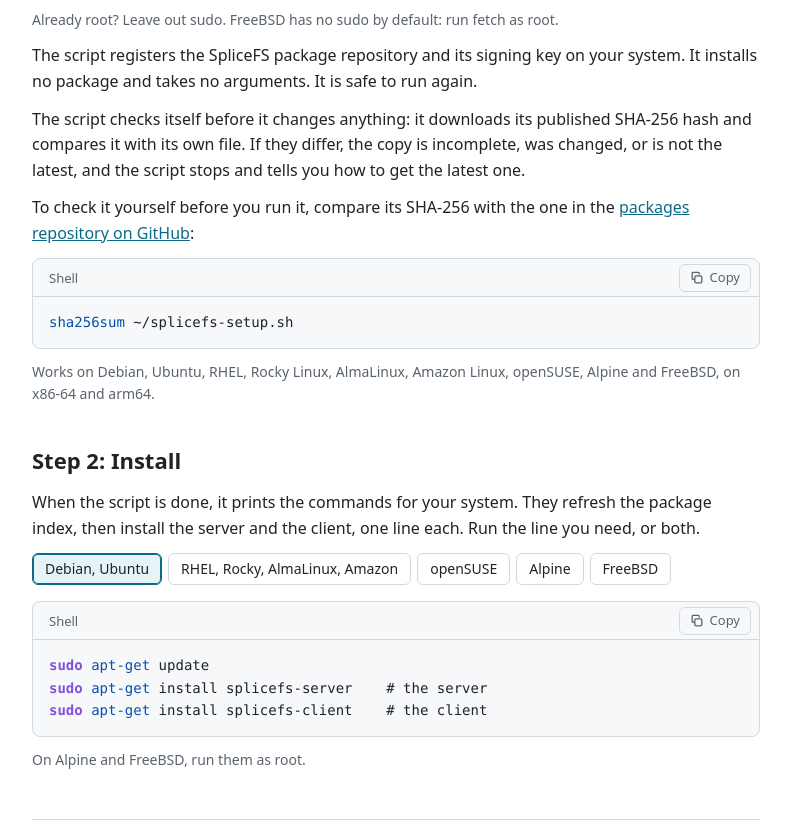
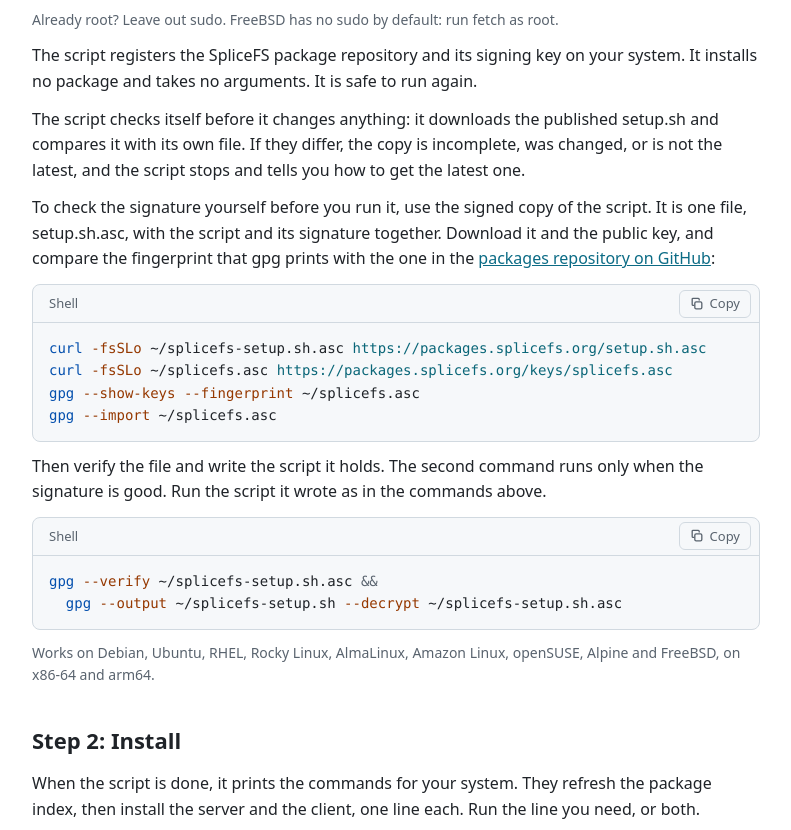
Before and after one commit to SpliceFS/packages, a plain HTML site: page site/index.html in a window 1280 px wide. Shown: the part 483-1313 px from the top of the page, without its empty margins (244-1035 px from the left). Drawn offline with Linux system fonts and the light colour scheme.

Commit message:
Publish the setup script as one clearsigned file
The site published setup.sh, setup.sh.sha256 and a detached signature
as three files, uploaded one after another. For a moment a reader got
a new script with the old hash or the old signature, and the script's
own check downloaded the hash, the same two-file window.

setup.sh.asc is now setup.sh clearsigned: the script and its signature
in one file, complete on its own. setup.sh.sha256 and the detached
signature are gone. The page and the README tell people to verify the
file and write the script with gpg --decrypt, which gives back exactly
the bytes of setup.sh. sign-site.sh proves that, and so refuses a
script with a space or tab at the end of a line, which a clearsigned
file does not keep. The SHA-256 of setup.sh moves into the release
text.

The script's self-check downloads the published setup.sh and compares
its SHA-256 with its own file, with the same messages as before. The
hash is used, not cmp, because cmp is missing on Amazon Linux and
Rocky Linux. The two script files go up in one pass, in any order.

```diff
--- a/site/index.html
+++ b/site/index.html
@@ -176,9 +176,16 @@ footer a:first-of-type { margin-left: 4px; }
 </code></pre></div>
     <p class="small">Already root? Leave out sudo. FreeBSD has no sudo by default: run fetch as root.</p>
     <p>The script registers the SpliceFS package repository and its signing key on your system. It installs no package and takes no arguments. It is safe to run again.</p>
-    <p>The script checks itself before it changes anything: it downloads its published SHA-256 hash and compares it with its own file. If they differ, the copy is incomplete, was changed, or is not the latest, and the script stops and tells you how to get the latest one.</p>
-    <p>To check it yourself before you run it, compare its SHA-256 with the one in the <a href="https://github.com/SpliceFS/packages#verify-the-setup-script">packages repository on GitHub</a>:</p>
-    <div class="block"><div class="bar"><span class="label">Shell</span></div><pre><code>sha256sum ~/splicefs-setup.sh
+    <p>The script checks itself before it changes anything: it downloads the published setup.sh and compares it with its own file. If they differ, the copy is incomplete, was changed, or is not the latest, and the script stops and tells you how to get the latest one.</p>
+    <p>To check the signature yourself before you run it, use the signed copy of the script. It is one file, setup.sh.asc, with the script and its signature together. Download it and the public key, and compare the fingerprint that gpg prints with the one in the <a href="https://github.com/SpliceFS/packages#verify-the-setup-script">packages repository on GitHub</a>:</p>
+    <div class="block"><div class="bar"><span class="label">Shell</span></div><pre><code>curl -fsSLo ~/splicefs-setup.sh.asc https://packages.splicefs.org/setup.sh.asc
+curl -fsSLo ~/splicefs.asc https://packages.splicefs.org/keys/splicefs.asc
+gpg --show-keys --fingerprint ~/splicefs.asc
+gpg --import ~/splicefs.asc
+</code></pre></div>
+    <p>Then verify the file and write the script it holds. The second command runs only when the signature is good. Run the script it wrote as in the commands above.</p>
+    <div class="block"><div class="bar"><span class="label">Shell</span></div><pre><code>gpg --verify ~/splicefs-setup.sh.asc &amp;&amp;
+  gpg --output ~/splicefs-setup.sh --decrypt ~/splicefs-setup.sh.asc
 </code></pre></div>
     <p class="small">Works on Debian, Ubuntu, RHEL, Rocky Linux, AlmaLinux, Amazon Linux, openSUSE, Alpine and FreeBSD, on x86-64 and arm64.</p>
   </section>
```
Also changed, not shown: 11 other files.
